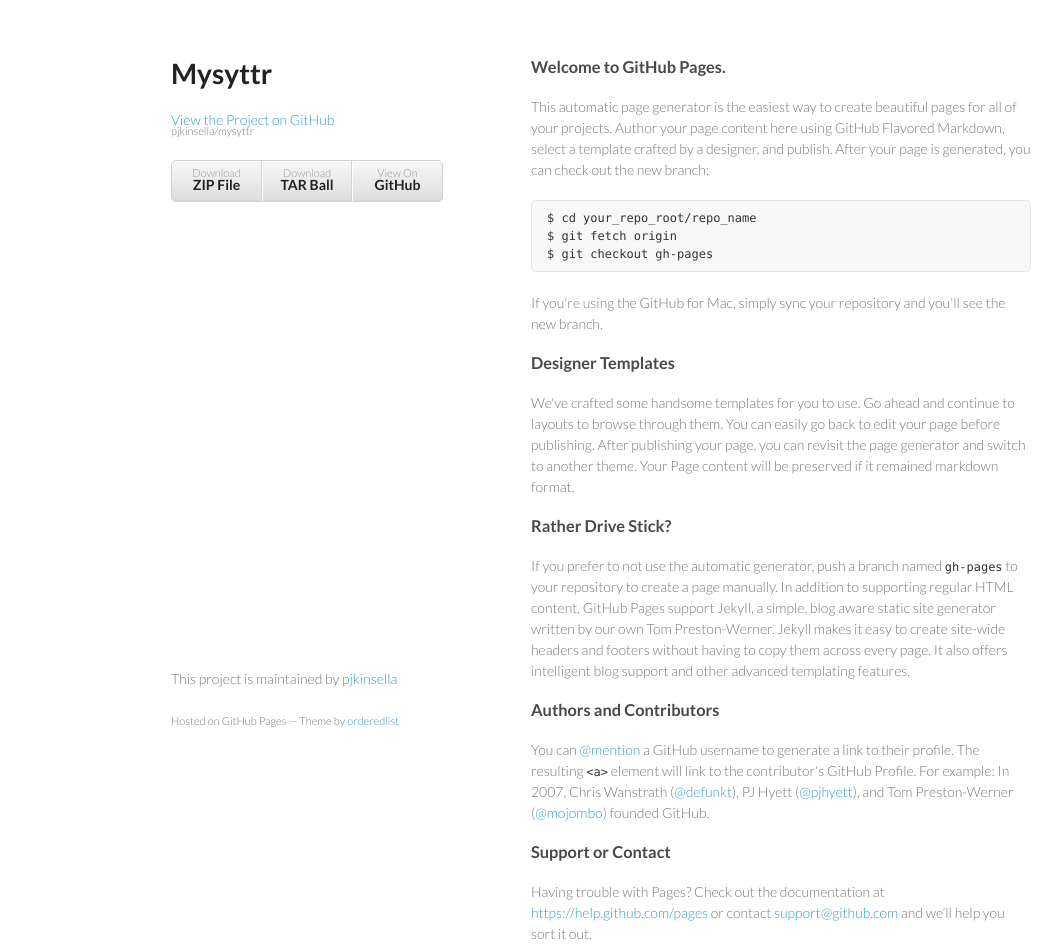
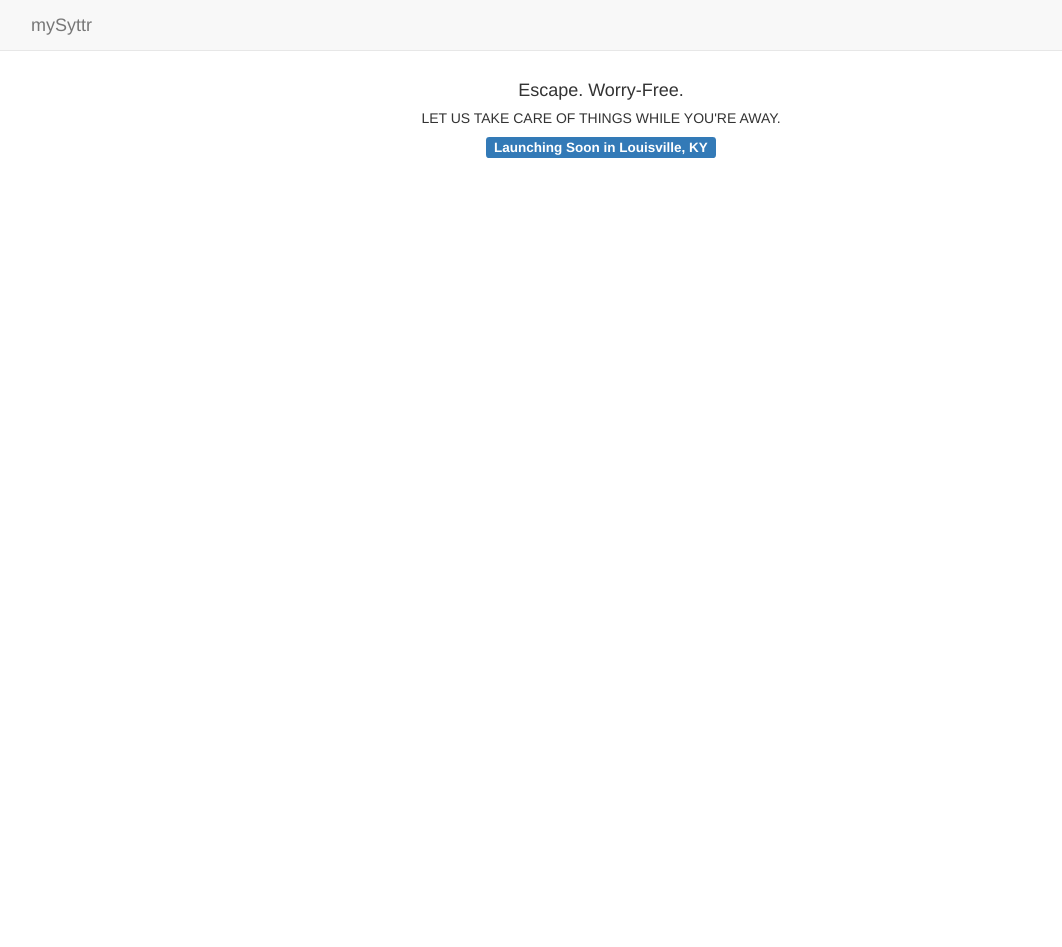
Before and after one commit to pjkinsella/mysyttr, a plain HTML site: page index.html in a window 1280 px wide. Shown: the whole page, without its empty margins (39-1101 px from the left). After the commit the page ends 800 px from the top, so only its background shows below. Drawn offline with nearby package versions, Linux system fonts and the light colour scheme.

Commit message:
Update index.html

```diff
--- a/index.html
+++ b/index.html
@@ -1,71 +1,59 @@
-<!doctype html>
-<html>
+<!DOCTYPE html>
+<html lang="en">
   <head>
     <meta charset="utf-8">
-    <meta http-equiv="X-UA-Compatible" content="chrome=1">
-    <title>Mysyttr by pjkinsella</title>
+    <meta http-equiv="X-UA-Compatible" content="IE=edge">
+    <meta name="viewport" content="width=device-width, initial-scale=1">
+    <!-- The above 3 meta tags *must* come first in the head; any other head content must come *after* these tags -->
+    <title>Bootstrap 101 Template</title>
 
-    <link rel="stylesheet" href="stylesheets/styles.css">
-    <link rel="stylesheet" href="stylesheets/github-light.css">
-    <meta name="viewport" content="width=device-width, initial-scale=1, user-scalable=no">
+    <!-- Bootstrap -->
+    <link href="css/bootstrap.min.css" rel="stylesheet">
+  <script src="http://code.jquery.com/jquery-1.10.2.js"></script>
+  <script src="http://code.jquery.com/ui/1.11.4/jquery-ui.js"></script>
+  <link rel="stylesheet" href="css/datepicker.css">
+  <link rel="stylesheet" href="css/main.css">
+  <link href='http://fonts.googleapis.com/css?family=Raleway' rel='stylesheet' type='text/css'>
+  <link href='http://fonts.googleapis.com/css?family=Open+Sans' rel='stylesheet' type='text/css'>
+
+
+    <!-- HTML5 shim and Respond.js for IE8 support of HTML5 elements and media queries -->
+    <!-- WARNING: Respond.js doesn't work if you view the page via file:// -->
     <!--[if lt IE 9]>
-    <script src="//html5shiv.googlecode.com/svn/trunk/html5.js"></script>
+      <script src="https://oss.maxcdn.com/html5shiv/3.7.2/html5shiv.min.js"></script>
+      <script src="https://oss.maxcdn.com/respond/1.4.2/respond.min.js"></script>
     <![endif]-->
+
   </head>
   <body>
-    <div class="wrapper">
-      <header>
-        <h1>Mysyttr</h1>
-        <p></p>
 
-        <p class="view"><a href="https://github.com/pjkinsella/mysyttr">View the Project on GitHub <small>pjkinsella/mysyttr</small></a></p>
+	<header class="main-header">
+
+    <nav class="navbar navbar-default navbar-static-top">
+      <div class="container">
+        <div class="navbar-header">
+
+          <a class="navbar-brand" href="#">mySyttr</a>
+        </div>
+
+    </nav>
+
+    <div class="container">
+      <div class="row">
+  			<div class="col-xs-12 text-center">
+  				<h4 class="slogan">Escape. Worry-Free.</h4>
+  				<h5 class="explainer text-uppercase">Let us take care of things while you're away.</h5>
+				<h4><span class="label label-primary">Launching Soon in Louisville, KY</span></h4>
+  			</div>
+      </div>
+    </div>
+	</header>
 
 
-        <ul>
-          <li><a href="https://github.com/pjkinsella/mysyttr/zipball/master">Download <strong>ZIP File</strong></a></li>
-          <li><a href="https://github.com/pjkinsella/mysyttr/tarball/master">Download <strong>TAR Ball</strong></a></li>
-          <li><a href="https://github.com/pjkinsella/mysyttr">View On <strong>GitHub</strong></a></li>
-        </ul>
-      </header>
-      <section>
-        <h3>
-<a id="welcome-to-github-pages" class="anchor" href="#welcome-to-github-pages" aria-hidden="true"><span class="octicon octicon-link"></span></a>Welcome to GitHub Pages.</h3>
+    <!-- jQuery (necessary for Bootstrap's JavaScript plugins) -->
 
-<p>This automatic page generator is the easiest way to create beautiful pages for all of your projects. Author your page content here using GitHub Flavored Markdown, select a template crafted by a designer, and publish. After your page is generated, you can check out the new branch:</p>
-
-<pre><code>$ cd your_repo_root/repo_name
-$ git fetch origin
-$ git checkout gh-pages
-</code></pre>
-
-<p>If you're using the GitHub for Mac, simply sync your repository and you'll see the new branch.</p>
-
-<h3>
-<a id="designer-templates" class="anchor" href="#designer-templates" aria-hidden="true"><span class="octicon octicon-link"></span></a>Designer Templates</h3>
-
-<p>We've crafted some handsome templates for you to use. Go ahead and continue to layouts to browse through them. You can easily go back to edit your page before publishing. After publishing your page, you can revisit the page generator and switch to another theme. Your Page content will be preserved if it remained markdown format.</p>
-
-<h3>
-<a id="rather-drive-stick" class="anchor" href="#rather-drive-stick" aria-hidden="true"><span class="octicon octicon-link"></span></a>Rather Drive Stick?</h3>
-
-<p>If you prefer to not use the automatic generator, push a branch named <code>gh-pages</code> to your repository to create a page manually. In addition to supporting regular HTML content, GitHub Pages support Jekyll, a simple, blog aware static site generator written by our own Tom Preston-Werner. Jekyll makes it easy to create site-wide headers and footers without having to copy them across every page. It also offers intelligent blog support and other advanced templating features.</p>
-
-<h3>
-<a id="authors-and-contributors" class="anchor" href="#authors-and-contributors" aria-hidden="true"><span class="octicon octicon-link"></span></a>Authors and Contributors</h3>
-
-<p>You can <a href="https://github.com/blog/821" class="user-mention">@mention</a> a GitHub username to generate a link to their profile. The resulting <code>&lt;a&gt;</code> element will link to the contributor's GitHub Profile. For example: In 2007, Chris Wanstrath (<a href="https://github.com/defunkt" class="user-mention">@defunkt</a>), PJ Hyett (<a href="https://github.com/pjhyett" class="user-mention">@pjhyett</a>), and Tom Preston-Werner (<a href="https://github.com/mojombo" class="user-mention">@mojombo</a>) founded GitHub.</p>
-
-<h3>
-<a id="support-or-contact" class="anchor" href="#support-or-contact" aria-hidden="true"><span class="octicon octicon-link"></span></a>Support or Contact</h3>
-
-<p>Having trouble with Pages? Check out the documentation at <a href="https://help.github.com/pages">https://help.github.com/pages</a> or contact <a href="mailto:support@github.com">support@github.com</a> and we’ll help you sort it out.</p>
-      </section>
-      <footer>
-        <p>This project is maintained by <a href="https://github.com/pjkinsella">pjkinsella</a></p>
-        <p><small>Hosted on GitHub Pages &mdash; Theme by <a href="https://github.com/orderedlist">orderedlist</a></small></p>
-      </footer>
-    </div>
-    <script src="javascripts/scale.fix.js"></script>
+    <!-- Include all compiled plugins (below), or include individual files as needed -->
+    <script src="js/bootstrap.min.js"></script>
 
   </body>
 </html>
```
